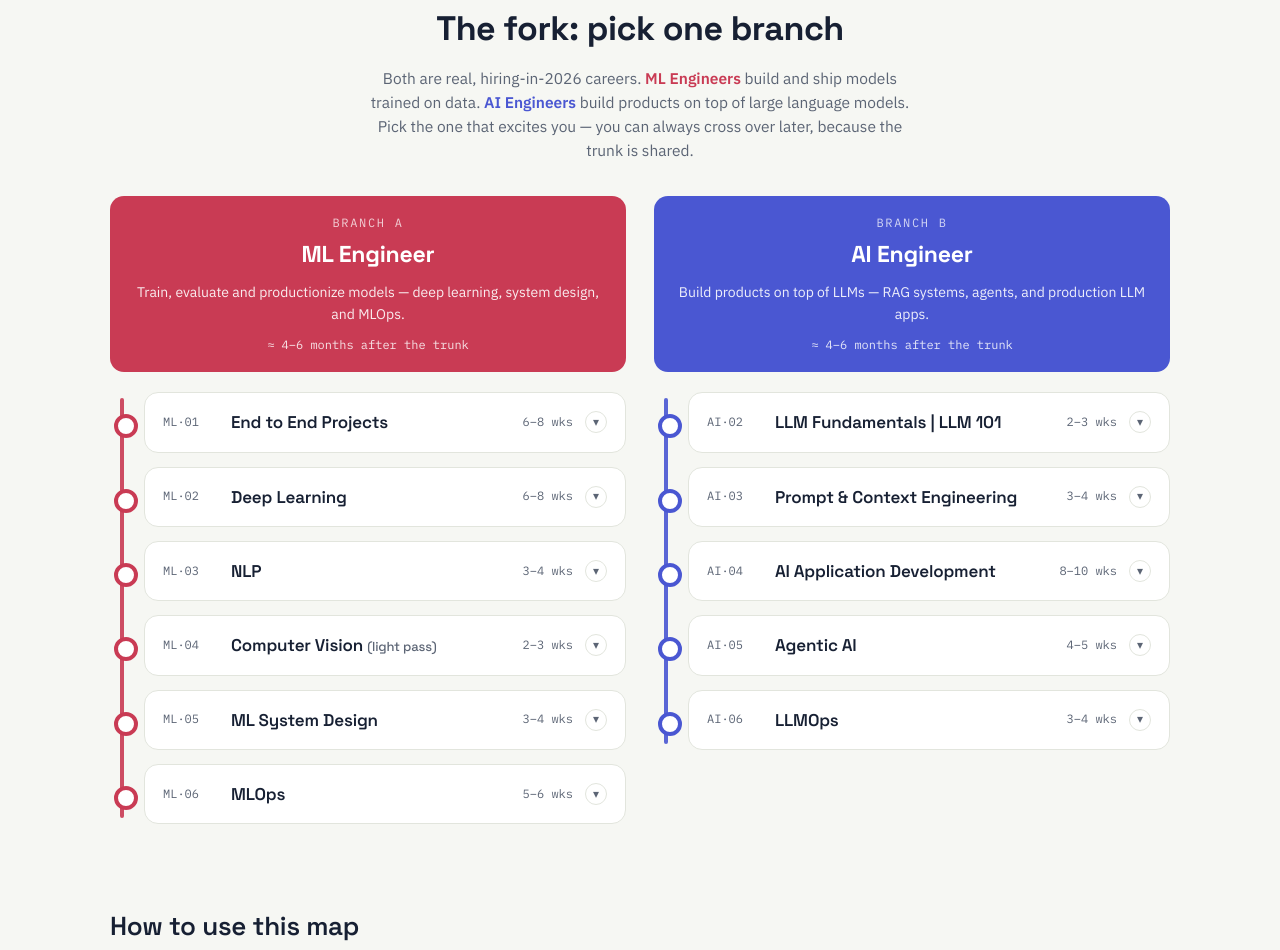
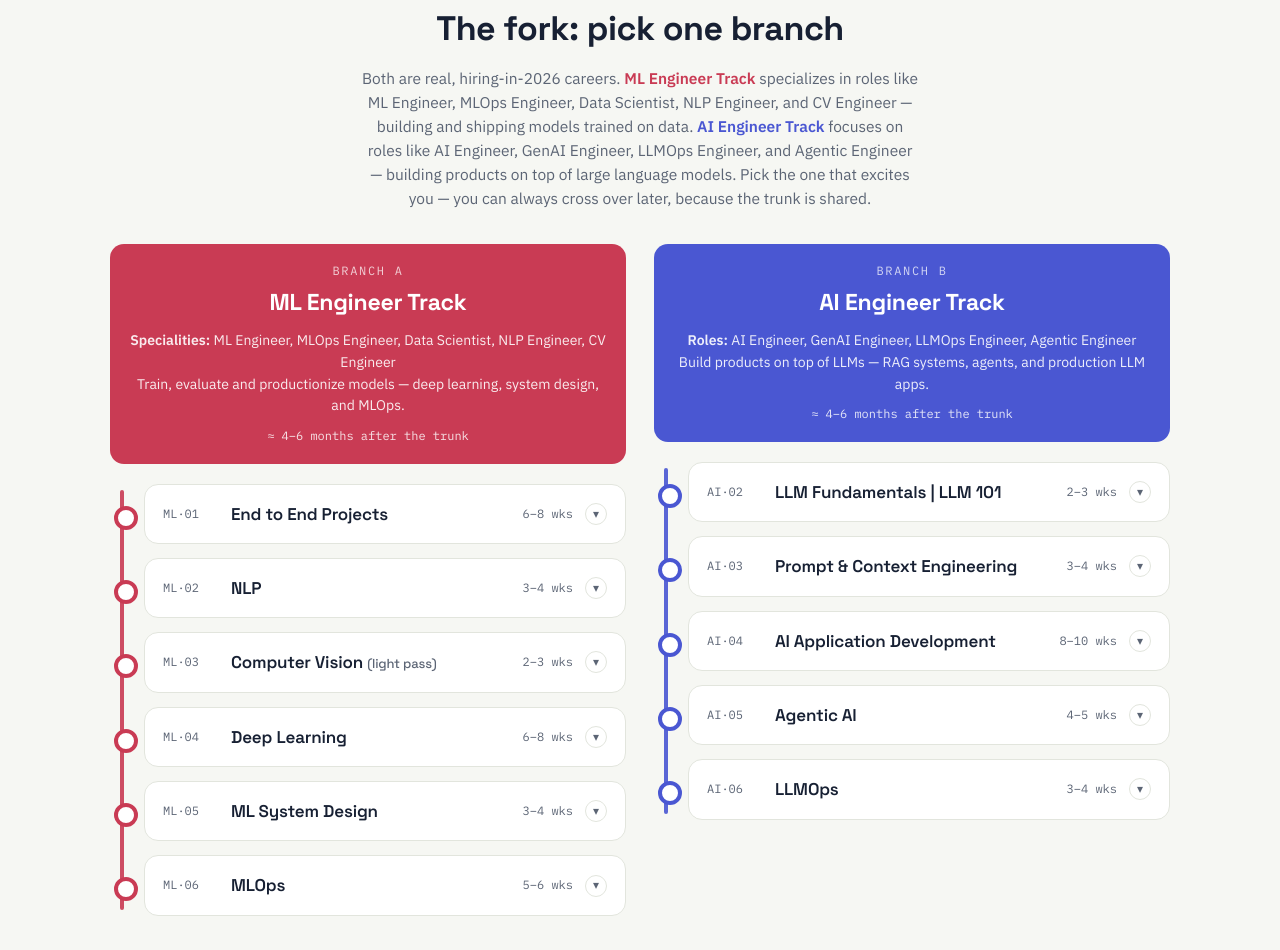
Before and after one commit to sushanttwayana/AI_ML_RoadMap, a plain HTML site: page index.html in a window 1280 px wide. Shown: the part 1723-2673 px from the top of the page. Drawn offline with Linux system fonts and the light colour scheme.

Commit message:
small fixes on the roadmap

```diff
--- a/index.html
+++ b/index.html
@@ -166,7 +166,7 @@
 
 <header class="wrap">
   <div class="eyebrow">Career roadmap · 2026 edition · students &amp; freshers</div>
-  <h1>One map.<br>Two destinations: <span class="ml-word">ML&nbsp;Engineer</span> or <span class="ai-word">AI&nbsp;Engineer</span>.</h1>
+  <h1>One map.<br>Two destinations: <span class="ml-word">ML&nbsp;Engineer&nbsp;Track</span> or <span class="ai-word">AI&nbsp;Engineer&nbsp;Track</span>.</h1>
   <p class="lede">
     Everyone walks the same trunk line first — prerequisites, then core machine learning.
     Only after that do you choose a branch. Click a station to open it, then explore each module inside.
@@ -189,15 +189,15 @@
   <div class="wrap toolbar-inner">
     <div class="seg" role="group" aria-label="Filter branches">
       <button type="button" class="f-all" aria-pressed="true" data-filter="all">Show both paths</button>
-      <button type="button" class="f-ml" aria-pressed="false" data-filter="ml">ML Engineer</button>
-      <button type="button" class="f-ai" aria-pressed="false" data-filter="ai">AI Engineer</button>
+      <button type="button" class="f-ml" aria-pressed="false" data-filter="ml">ML Engineer Track</button>
+      <button type="button" class="f-ai" aria-pressed="false" data-filter="ai">AI Engineer Track</button>
     </div>
     <button type="button" class="util" id="toggleAllBtn">Expand all stations</button>
   </div>
   <div class="wrap legend">
     <span class="chip-demo"><span class="dot" style="background:var(--trunk)"></span> Shared trunk</span>
-    <span class="chip-demo"><span class="dot" style="background:var(--ml)"></span> ML Engineer branch</span>
-    <span class="chip-demo"><span class="dot" style="background:var(--ai)"></span> AI Engineer branch</span>
+    <span class="chip-demo"><span class="dot" style="background:var(--ml)"></span> ML Engineer Track</span>
+    <span class="chip-demo"><span class="dot" style="background:var(--ai)"></span> AI Engineer Track</span>
     <span class="chip-demo">● Core topic &nbsp;·&nbsp; ◌ Phase 2 (learn after your first project)</span>
   </div>
 </div>
@@ -236,8 +236,8 @@
   </svg>
   <h2>The fork: pick one branch</h2>
   <p>
-    Both are real, hiring-in-2026 careers. <strong style="color:var(--ml)">ML Engineers</strong> build and ship models trained on data.
-    <strong style="color:var(--ai)">AI Engineers</strong> build products on top of large language models.
+    Both are real, hiring-in-2026 careers. <strong style="color:var(--ml)">ML Engineer Track</strong> specializes in roles like ML Engineer, MLOps Engineer, Data Scientist, NLP Engineer, and CV Engineer — building and shipping models trained on data.
+    <strong style="color:var(--ai)">AI Engineer Track</strong> focuses on roles like AI Engineer, GenAI Engineer, LLMOps Engineer, and Agentic Engineer — building products on top of large language models.
     Pick the one that excites you — you can always cross over later, because the trunk is shared.
   </p>
 
@@ -245,8 +245,8 @@
     <div class="branch branch-ml" data-branch="ml">
       <div class="branch-head bh-ml">
         <div class="eyebrow">Branch A</div>
-        <h3>ML Engineer</h3>
-        <p>Train, evaluate and productionize models — deep learning, system design, and MLOps.</p>
+        <h3>ML Engineer Track</h3>
+        <p><strong>Specialities:</strong> ML Engineer, MLOps Engineer, Data Scientist, NLP Engineer, CV Engineer<br>Train, evaluate and productionize models — deep learning, system design, and MLOps.</p>
         <div class="bh-time">≈ 4–6 months after the trunk</div>
       </div>
       <div class="rail rail-ml" id="rail-ml"></div>
@@ -255,8 +255,8 @@
     <div class="branch branch-ai" data-branch="ai">
       <div class="branch-head bh-ai">
         <div class="eyebrow">Branch B</div>
-        <h3>AI Engineer</h3>
-        <p>Build products on top of LLMs — RAG systems, agents, and production LLM apps.</p>
+        <h3>AI Engineer Track</h3>
+        <p><strong>Roles:</strong> AI Engineer, GenAI Engineer, LLMOps Engineer, Agentic Engineer<br>Build products on top of LLMs — RAG systems, agents, and production LLM apps.</p>
         <div class="bh-time">≈ 4–6 months after the trunk</div>
       </div>
       <div class="rail rail-ai" id="rail-ai"></div>
@@ -668,7 +668,45 @@ const ROADMAP = {
       prove:"Complete 2–3 end-to-end projects from problem statement through deployment. Push all to GitHub with thorough documentation and live demos."
     },
     {
-      code:"ML·02", title:"Deep Learning", meta:"6–8 wks",
+      code:"ML·02", title:"NLP", meta:"3–4 wks",
+      why:"Text is the most common data type in industry. Classic NLP still powers search, classification and pipelines everywhere.",
+      subs:[
+        { name:"Text Processing", topics:[
+          "Tokenization: word & subword","Lowercasing & text cleaning","Stop words",
+          "Stemming vs lemmatization","Regex for text","Multilingual text considerations"
+        ]},
+        { name:"Text Representation", topics:[
+          "Bag of Words","TF-IDF","n-grams","Word embeddings: Word2Vec & GloVe",
+          "Static vs contextual embeddings (concept)"
+        ]},
+        { name:"The NLP Pipeline", topics:[
+          "End-to-end text classification project","Evaluation & error analysis on text",
+          "Hugging Face: pipeline API","Hugging Face: tokenizers & pretrained models"
+        ]},
+      ],
+      p2:["NER & sequence labeling","Fine-tuning transformers (BERT-style)","Sentence embeddings & semantic search","Topic modeling"],
+      prove:"Build a sentiment or spam classifier twice — once with TF-IDF + logistic regression, once with a pretrained transformer — and compare honestly."
+    },
+    {
+      code:"ML·03", title:"Computer Vision", lite:"(light pass)", meta:"2–3 wks",
+      why:"Get working literacy now; go deep only if your target role demands it. Most ML jobs are tabular + text.",
+      subs:[
+        { name:"Image Fundamentals", topics:[
+          "Images as arrays: pixels & channels","Color spaces (RGB, grayscale)",
+          "Resizing, cropping & normalization","Convolutions on images (visual intuition)"
+        ]},
+        { name:"OpenCV Basics", topics:[
+          "Reading & writing images / video","Basic transformations","Edge detection & contours (awareness)"
+        ]},
+        { name:"Classification in Practice", topics:[
+          "Transfer learning on a custom dataset","Augmentation for small datasets","Evaluating vision models"
+        ]},
+      ],
+      p2:["Object detection (YOLO family)","Segmentation: semantic vs instance","OCR pipelines","Vision transformers (awareness)"],
+      prove:"Fine-tune a pretrained model on a small image dataset you collected yourself (100–500 images)."
+    },
+    {
+      code:"ML·04", title:"Deep Learning", meta:"6–8 wks",
       why:"The engine behind modern vision, language and speech. Learn PyTorch by building, not by watching.",
       subs:[
         { name:"Neural Network Foundations", topics:[
@@ -714,52 +752,26 @@ const ROADMAP = {
           "Decoder-only (GPT-style)",
           "Encoder-decoder (T5-style)"
         ]},
-        { name:"Applied Deep Learning", topics:[
-          "NLP with DL: text classification with embeddings / transformers",
-          "CV with DL: image classification via transfer learning",
-          "Time series with DL: forecasting with LSTMs"
+        { name:"NLP using Deep Learning", topics:[
+          "Using word embeddings for NLP tasks","Pretrained embeddings (Word2Vec, GloVe, FastText)","Choosing embedding dimensions","Handling out-of-vocabulary words","Using embeddings as model inputs",
+          "Text classification using RNN","Text classification using LSTM","Sentiment analysis using RNN/LSTM","Handling variable-length text inputs","Using bidirectional RNN/LSTM for NLP","Comparing RNN vs LSTM performance on NLP tasks",
+          "Language translation using encoder–decoder models","Text generation using encoder–decoder models","Handling variable-length input and output sequences","Applying teacher forcing during training","Using attention in Seq2Seq models","Improving generation using beam search",
+          "Solving text classification using Transformers","Solving sequence labeling tasks using Transformers","Solving language translation using Transformers","Solving text generation using Transformers","Encoder-only vs decoder-only vs encoder–decoder Transformers","Fine-tuning pretrained Transformer models for NLP tasks"
+        ]},
+        { name:"CV using Deep Learning", topics:[
+          "Train CNN-based image classifiers","Apply data augmentation for classification","Handle class imbalance in image datasets","Use transfer learning for classification problems","Evaluate with accuracy, top-k accuracy, confusion matrix",
+          "Use pretrained backbones (ResNet/EfficientNet/MobileNet)","Feature extraction vs fine-tuning","Layer freezing strategies","Domain shift handling","Training from scratch vs fine-tuning comparison","Use pretrained models as backbones for detection/segmentation",
+          "Bounding boxes and annotations","Anchor-based vs anchor-free detection","IoU (Intersection over Union)","Non-Max Suppression (NMS)","Detection metrics: mAP, precision/recall",
+          "R-CNN & Fast R-CNN & Faster R-CNN","SSD & YOLO family (YOLOv3/v5/v8)","RetinaNet & focal loss","Train a detector on a custom dataset","Data augmentation for detection","Handling small objects","Speed vs accuracy tradeoffs",
+          "Semantic segmentation","Instance segmentation","Panoptic segmentation (high-level)","FCN, U-Net & DeepLab (concepts)","Mask R-CNN for instance segmentation","IoU & Dice coefficient metrics","Building masks and annotations","Handling class imbalance in masks","Post-processing masks (basic)",
+          "Vision Transformer (ViT) for classification","Patch embeddings and image tokens (conceptual)","CNN vs ViT tradeoffs","Swin Transformer (high-level)","Transformer backbones for detection/segmentation (high-level)","DETR (conceptual mention)"
+        ]},
+        { name:"Time Series with Deep Learning", topics:[
+          "Time series forecasting with LSTMs","Handling sequential temporal data","Multivariate time series modeling"
         ]},
       ],
       p2:["Implementing a transformer from scratch","Mixed-precision & GPU efficiency","Learning-rate finders & tuning at scale","Self-supervised learning (awareness)"],
       prove:"Train an image classifier with transfer learning in PyTorch — log the training curves and explain every choice in the README."
-    },
-    {
-      code:"ML·03", title:"NLP", meta:"3–4 wks",
-      why:"Text is the most common data type in industry. Classic NLP still powers search, classification and pipelines everywhere.",
-      subs:[
-        { name:"Text Processing", topics:[
-          "Tokenization: word & subword","Lowercasing & text cleaning","Stop words",
-          "Stemming vs lemmatization","Regex for text","Multilingual text considerations"
-        ]},
-        { name:"Text Representation", topics:[
-          "Bag of Words","TF-IDF","n-grams","Word embeddings: Word2Vec & GloVe",
-          "Static vs contextual embeddings (concept)"
-        ]},
-        { name:"The NLP Pipeline", topics:[
-          "End-to-end text classification project","Evaluation & error analysis on text",
-          "Hugging Face: pipeline API","Hugging Face: tokenizers & pretrained models"
-        ]},
-      ],
-      p2:["NER & sequence labeling","Fine-tuning transformers (BERT-style)","Sentence embeddings & semantic search","Topic modeling"],
-      prove:"Build a sentiment or spam classifier twice — once with TF-IDF + logistic regression, once with a pretrained transformer — and compare honestly."
-    },
-    {
-      code:"ML·04", title:"Computer Vision", lite:"(light pass)", meta:"2–3 wks",
-      why:"Get working literacy now; go deep only if your target role demands it. Most ML jobs are tabular + text.",
-      subs:[
-        { name:"Image Fundamentals", topics:[
-          "Images as arrays: pixels & channels","Color spaces (RGB, grayscale)",
-          "Resizing, cropping & normalization","Convolutions on images (visual intuition)"
-        ]},
-        { name:"OpenCV Basics", topics:[
-          "Reading & writing images / video","Basic transformations","Edge detection & contours (awareness)"
-        ]},
-        { name:"Classification in Practice", topics:[
-          "Transfer learning on a custom dataset","Augmentation for small datasets","Evaluating vision models"
-        ]},
-      ],
-      p2:["Object detection (YOLO family)","Segmentation: semantic vs instance","OCR pipelines","Vision transformers (awareness)"],
-      prove:"Fine-tune a pretrained model on a small image dataset you collected yourself (100–500 images)."
     },
     {
       code:"ML·05", title:"ML System Design", meta:"3–4 wks",
```
